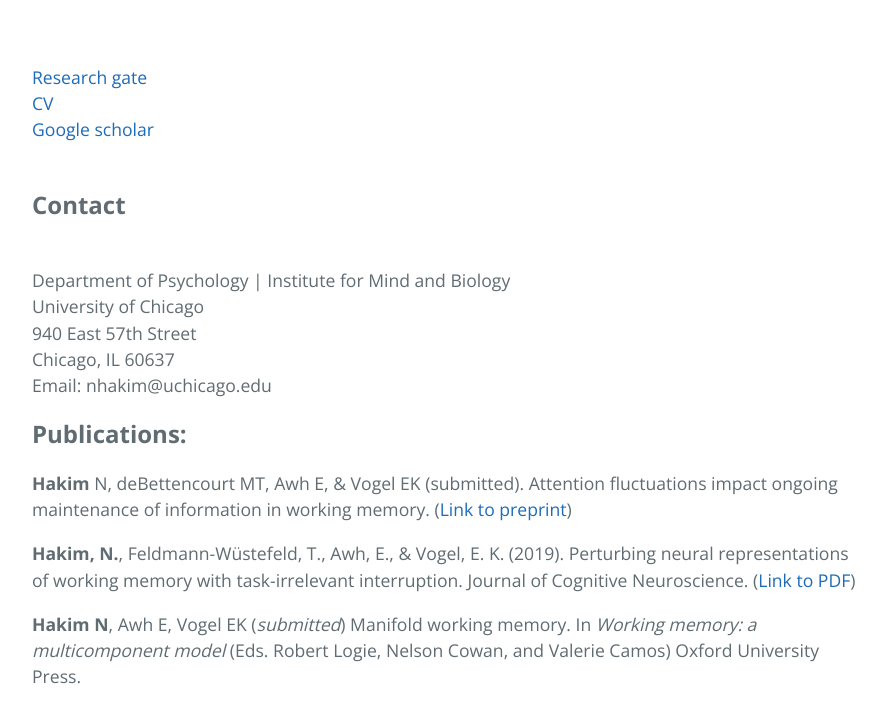
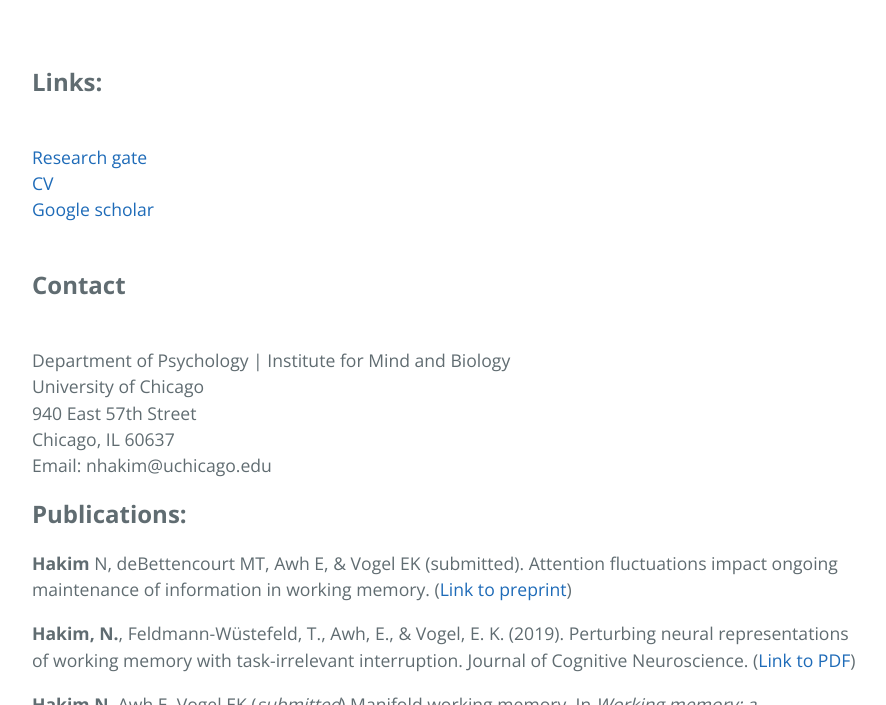
Before and after one commit to AwhVogelLab/awhvogellab.github.io, a Jekyll site: the page built from hakim.md, in a window 1280 px wide and 900 px high, scrolled down 713 px, cut to the strip 195-900 px from the top of the window. Shown: the whole strip, without its empty margins (192-1078 px from the left). Built offline with Jekyll 4.4.1, drawn with Linux system fonts in a browser that asks for light colours; our own code applies the rules of GitHub Pages for plain Markdown files.

Commit message:
Update hakim.md

```diff
--- a/hakim.md
+++ b/hakim.md
@@ -14,7 +14,8 @@ Nicole is a doctoral student in the Integrative Neuroscience Program working wit
 <img class="  wp-image-887 align=center" src="https://awhvogellab.files.wordpress.com/2017/08/13241350_10154175704247329_6675169326456463148_n-2.jpg" alt="13241350_10154175704247329_6675169326456463148_n-2" width="253" height="337" class="center" />
 
 <br>
-
+<font size="5"><strong>Links:</strong></font>
+<br>
 <a href="https://www.researchgate.net/profile/Nicole_Hakim">Research gate </a>
 <br>
 <a title="Hakim_Resume_Dec2019" href="https://awhvogellab.files.wordpress.com/2019/12/hakim_resume_dec2019.pdf">CV</a>
```
